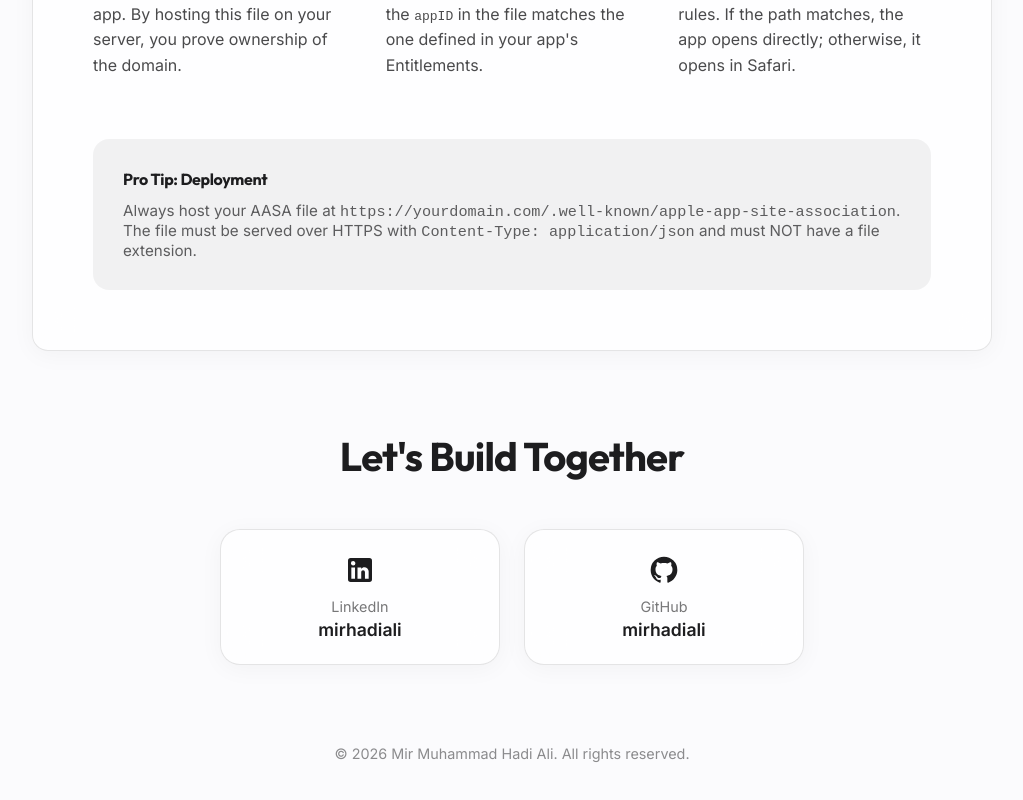
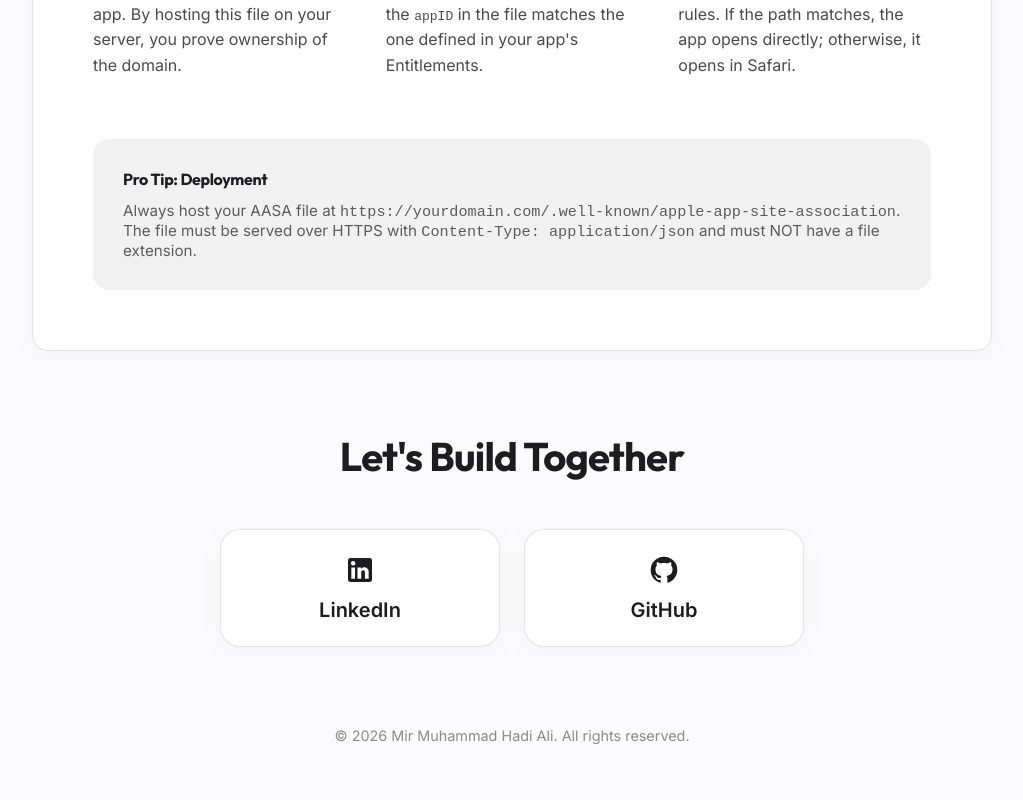
Before and after one commit to mirhadiali/aasa-generator, a Next.js app: page / in a window 1280 px wide. Shown: the part 1611-2411 px from the top of the page, without its empty margins (128-1151 px from the left). Built offline with nearby package versions, Linux system fonts and the light colour scheme.

Commit message:
Remove username text from social widgets

```diff
--- a/app/page.tsx
+++ b/app/page.tsx
@@ -120,10 +120,7 @@ export default function Home() {
             <svg width="32" height="32" viewBox="0 0 24 24" fill="currentColor">
               <path d="M19 3a2 2 0 0 1 2 2v14a2 2 0 0 1-2 2H5a2 2 0 0 1-2-2V5a2 2 0 0 1 2-2h14m-.5 15.5v-5.3a3.26 3.26 0 0 0-3.26-3.26c-.85 0-1.84.52-2.32 1.3v-1.11h-2.79v8.37h2.79v-4.93c0-.77.62-1.4 1.39-1.4a1.4 1.4 0 0 1 1.4 1.4v4.93h2.79M6.88 8.56a1.68 1.68 0 0 0 1.68-1.68c0-.93-.75-1.69-1.68-1.69a1.69 1.69 0 0 0-1.69 1.69c0 .93.76 1.68 1.69 1.68m1.39 9.94v-8.37H5.5v8.37h2.77z" />
             </svg>
-            <div>
-              <p style={{ opacity: 0.6, fontSize: '0.9rem', marginBottom: '4px' }}>LinkedIn</p>
-              <p style={{ fontSize: '1.1rem', fontWeight: 600 }}>mirhadiali</p>
-            </div>
+            <p style={{ fontSize: '1.25rem', fontWeight: 600 }}>LinkedIn</p>
           </Link>
 
           <Link href="https://github.com/mirhadiali" target="_blank" className="glass" style={{
@@ -140,10 +137,7 @@ export default function Home() {
             <svg width="32" height="32" viewBox="0 0 24 24" fill="currentColor">
               <path d="M12 2A10 10 0 0 0 2 12c0 4.42 2.87 8.17 6.84 9.5.5.08.66-.23.66-.5v-1.69c-2.77.6-3.36-1.34-3.36-1.34-.46-1.16-1.11-1.47-1.11-1.47-.91-.62.07-.6.07-.6 1 .07 1.53 1.03 1.53 1.03.87 1.52 2.34 1.07 2.91.83.09-.65.35-1.09.63-1.34-2.22-.25-4.55-1.11-4.55-4.92 0-1.11.38-2 1.03-2.71-.1-.25-.45-1.29.1-2.64 0 0 .84-.27 2.75 1.02.79-.22 1.65-.33 2.5-.33.85 0 1.71.11 2.5.33 1.91-1.29 2.75-1.02 2.75-1.02.55 1.35.2 2.39.1 2.64.65.71 1.03 1.6 1.03 2.71 0 3.82-2.34 4.66-4.57 4.91.36.31.69.92.69 1.85V21c0 .27.16.59.67.5C19.14 20.16 22 16.42 22 12A10 10 0 0 0 12 2z" />
             </svg>
-            <div>
-              <p style={{ opacity: 0.6, fontSize: '0.9rem', marginBottom: '4px' }}>GitHub</p>
-              <p style={{ fontSize: '1.1rem', fontWeight: 600 }}>mirhadiali</p>
-            </div>
+            <p style={{ fontSize: '1.25rem', fontWeight: 600 }}>GitHub</p>
           </Link>
         </div>
       </section>
```
